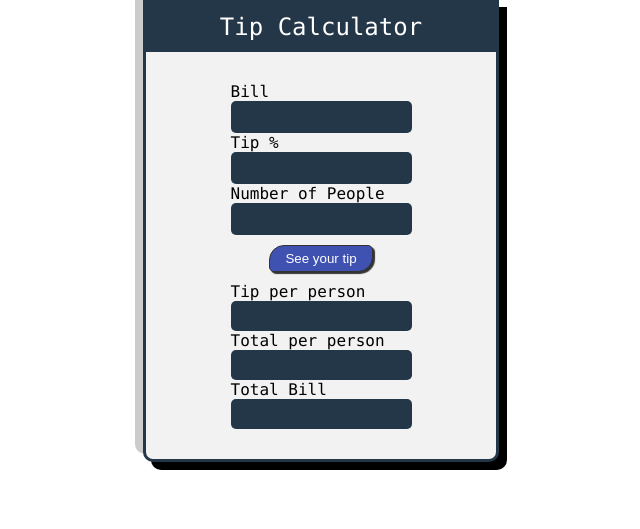
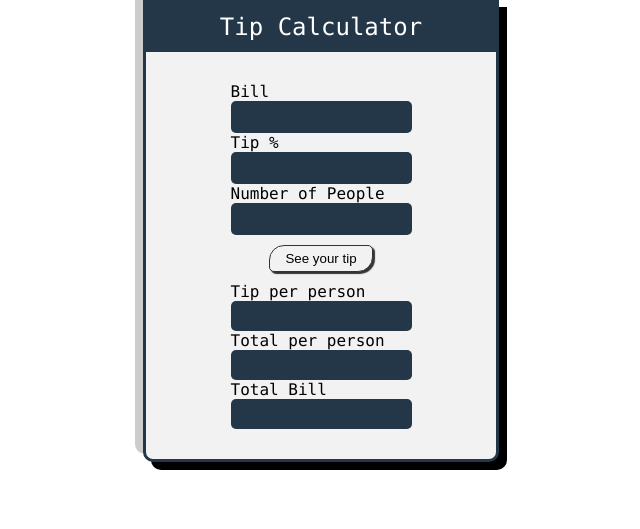
Before and after one commit to Rusmartin/rusmartin.github.io, a PHP site: page /tip-calculator.html in a window 1280 px wide, while the restyled element is pressed. Shown: the part 133-662 px from the top of the page, without its empty margins (319-959 px from the left). Run offline with PHP 8.4, Linux system fonts and the light colour scheme; some libraries are stand-ins or nearby versions.

Commit message:
button style adjustments

```diff
--- a/tip-calculator.css
+++ b/tip-calculator.css
@@ -79,8 +79,6 @@ input {
   background: #f2f2f2;
 }
 .w3-btn:active {
-  background: #3f51b1;
-  color: #ffffff;
   box-shadow: 2px 2px 1px #333333;
 }
 main a {
```
